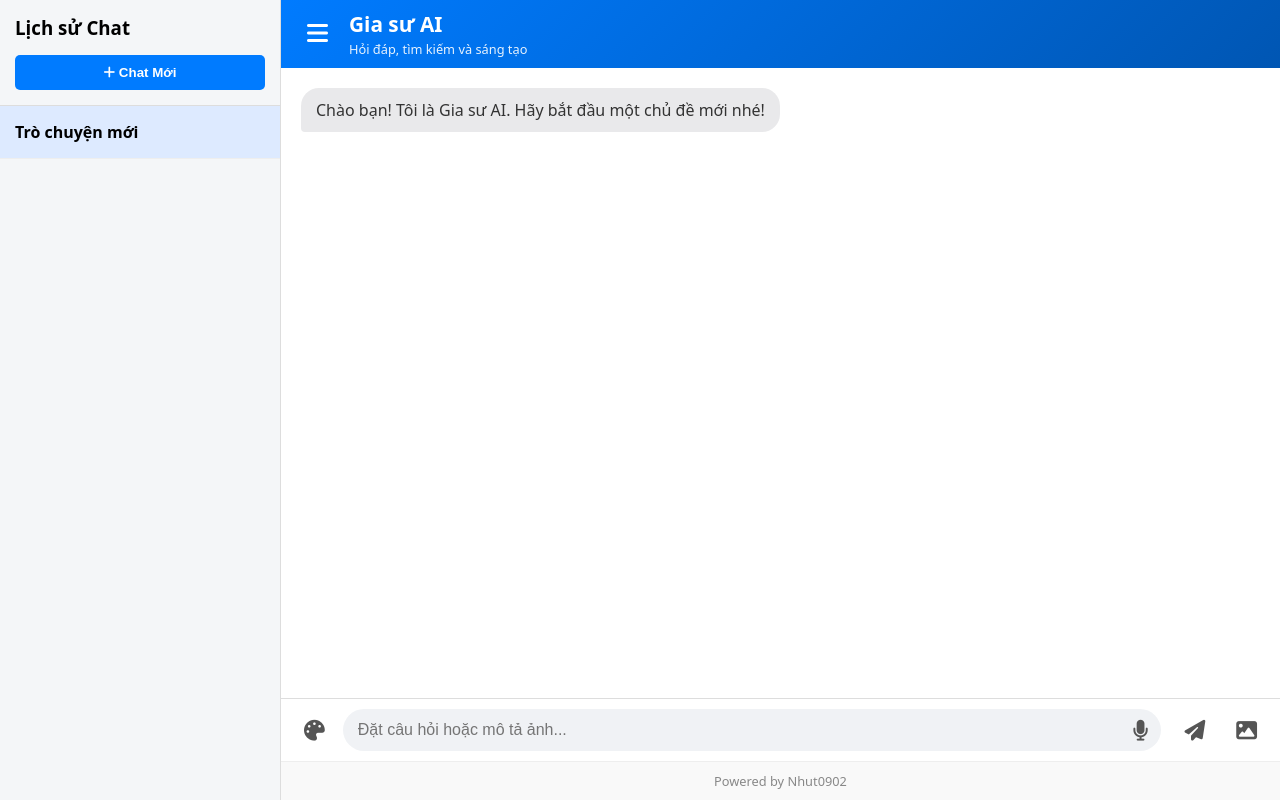
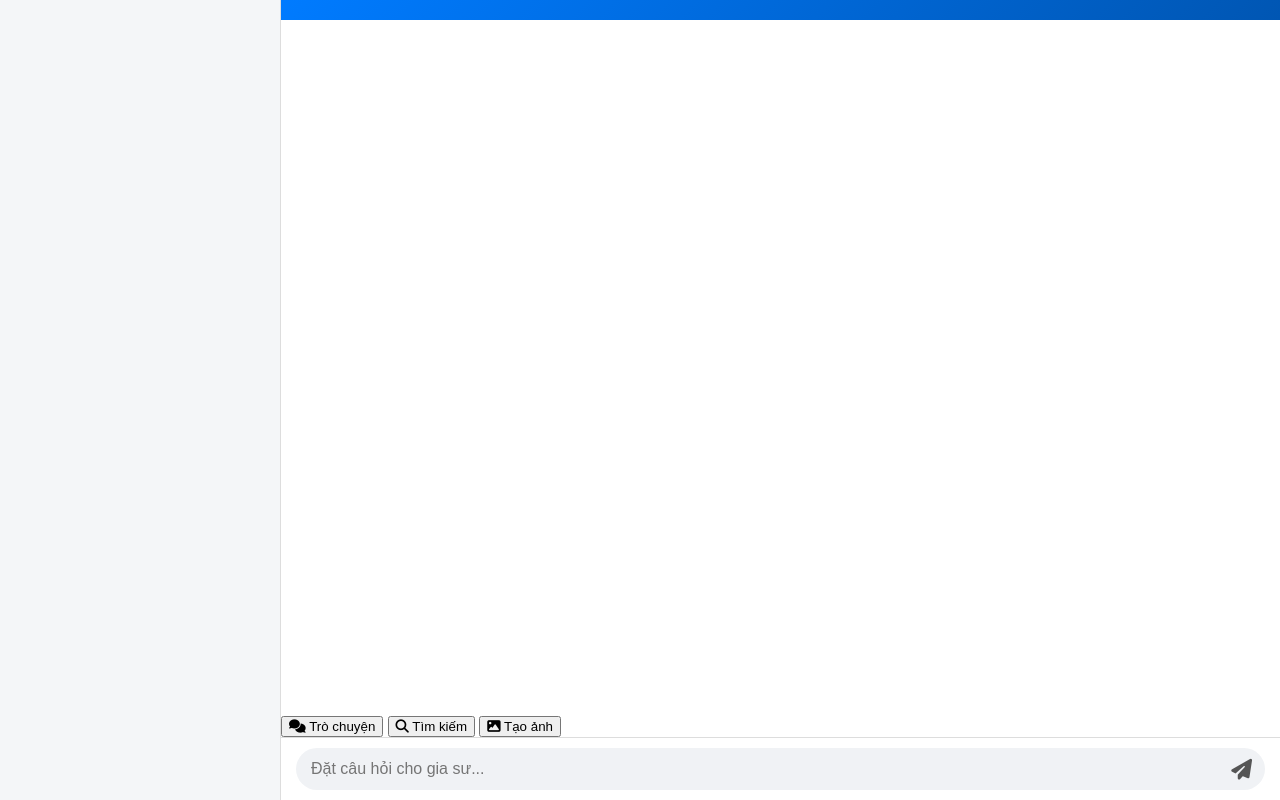
Before and after one commit to nhut0902-pr/Chat-bot-AI, a plain HTML site: page index.html in a window 1280 px wide. Drawn offline with Linux system fonts and the light colour scheme.

Commit message:
Update index.html

```diff
--- a/index.html
+++ b/index.html
@@ -11,62 +11,40 @@
     <div class="app-container">
         <!-- Dashboard Lịch sử Chat -->
         <div id="dashboard" class="dashboard">
-            <div class="dashboard-header">
-                <h3>Lịch sử Chat</h3>
-                <button id="new-chat-btn"><i class="fas fa-plus"></i> Chat Mới</button>
-            </div>
-            <div id="history-list" class="history-list">
-                <!-- Lịch sử sẽ được thêm vào đây -->
-            </div>
+             <!-- ... (giữ nguyên dashboard) ... -->
         </div>
 
         <!-- Container chính của Chatbot -->
         <div class="chatbot-container">
             <div class="header">
-                <button id="toggle-dashboard-btn"><i class="fas fa-bars"></i></button>
-                <div class="header-title">
-                    <h2>Gia sư AI</h2>
-                    <p>Hỏi đáp, tìm kiếm và sáng tạo</p>
-                </div>
+                <!-- ... (giữ nguyên header) ... -->
             </div>
 
             <div id="chat-box" class="chat-box">
                 <!-- Tin nhắn sẽ được thêm vào đây -->
             </div>
 
-            <div class="chat-input-area">
-                <button id="open-canvas-btn" class="input-action-btn" title="Mở bảng vẽ"><i class="fas fa-palette"></i></button>
-
-                <form id="chat-form">
-                    <input type="text" id="user-input" placeholder="Đặt câu hỏi hoặc mô tả ảnh..." autocomplete="off">
-                    <!-- Nút Voice Mode -->
-                    <button type="button" id="voice-mode-btn" class="input-action-btn" title="Chế độ giọng nói"><i class="fas fa-microphone"></i></button>
-                </form>
-
-                <!-- Các nút gửi được tách ra ngoài form để xử lý riêng -->
-                <button type="button" id="send-chat-btn" class="send-btn" title="Gửi tin nhắn"><i class="fas fa-paper-plane"></i></button>
-                <button type="button" id="generate-image-btn" class="send-btn" title="Tạo hình ảnh"><i class="fas fa-image"></i></button>
+            <!-- TOOL SELECTOR MỚI -->
+            <div class="tool-selector">
+                <button class="tool-btn active" data-tool="chat" title="Trò chuyện thông thường">
+                    <i class="fas fa-comments"></i> Trò chuyện
+                </button>
+                <button class="tool-btn" data-tool="web_search" title="Tìm kiếm thông tin mới nhất trên web">
+                    <i class="fas fa-search"></i> Tìm kiếm
+                </button>
+                <button class="tool-btn" data-tool="image_generation" title="Biến văn bản thành hình ảnh">
+                    <i class="fas fa-image"></i> Tạo ảnh
+                </button>
             </div>
 
-            <div class="footer">
-                <p>Powered by Nhut0902</p>
+            <div class="chat-input-area">
+                <form id="chat-form">
+                    <input type="text" id="user-input" placeholder="Đặt câu hỏi cho gia sư..." autocomplete="off">
+                    <button type="submit" id="send-btn" class="send-btn" title="Gửi"><i class="fas fa-paper-plane"></i></button>
+                </form>
             </div>
         </div>
     </div>
-
-    <!-- Modal cho Bảng vẽ (Canvas) -->
-    <div id="canvas-modal" class="modal">
-        <div class="modal-content">
-            <span class="close-btn">×</span>
-            <h3>Bảng vẽ</h3>
-            <canvas id="drawing-canvas" width="450" height="350"></canvas>
-            <div class="canvas-actions">
-                <button id="clear-canvas-btn">Xóa</button>
-                <button id="send-drawing-btn">Gửi hình vẽ</button>
-            </div>
-        </div>
-    </div>
-
     <script src="script.js"></script>
 </body>
 </html>
```
